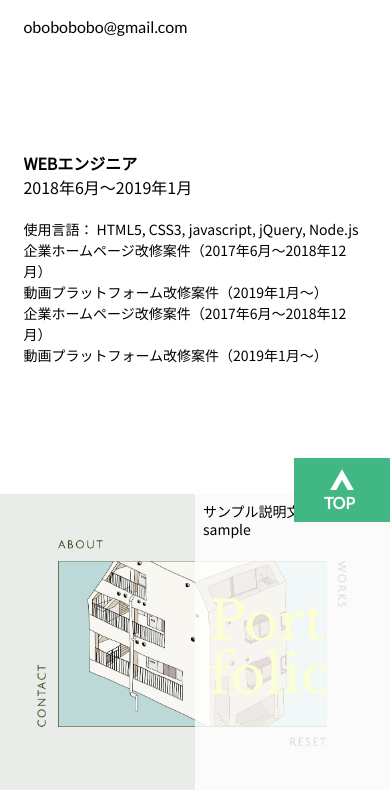
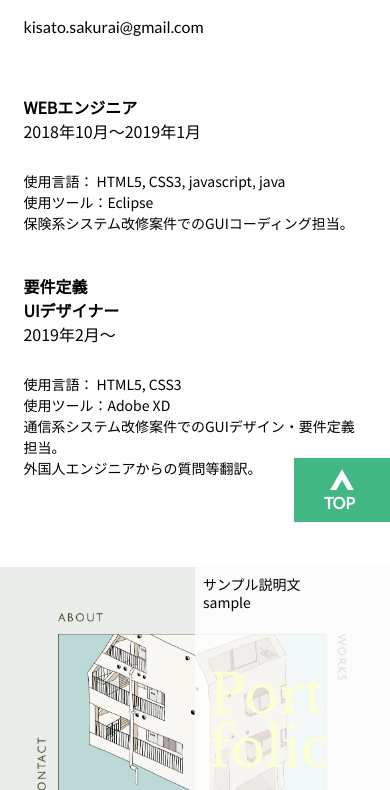
Before and after one commit to toriksy/portfolio-gallery, a website: page docs/index.html in a window 390 px wide. Shown: the part 298-1088 px from the top of the page. Drawn offline with nearby package versions, Linux system fonts and the light colour scheme; some packages are replaced by stand-ins of ours; a script that the page names is missing.

Commit message:
layout, history

```diff
--- a/docs/index.html
+++ b/docs/index.html
@@ -4,7 +4,7 @@
     <meta charset="UTF-8" />
     <meta name="viewport" content="width=device-width, initial-scale=1.0" />
     <meta http-equiv="X-UA-Compatible" content="ie=edge" />
-    <title>XXX's Portfolio</title>
+    <title>Kisato's Portfolio</title>
     <link rel="stylesheet" href="css/styles.css" />
   </head>
   <body>
@@ -19,20 +19,31 @@
       </div>
       <div class="l-header-grid u-border" id="header">
         <div class="l-header-profile-box p-h-profile-box">
-          <div class="p-h-english-name"><p>Tanaka Tanaka</p></div>
-          <div class="p-h-japanese-name"><span>田中 田中</span></div>
-          <div class="p-h-email"><span>obobobobo@gmail.com</span></div>
+          <div class="p-h-english-name"><p>Sakurai Kisato</p></div>
+          <div class="p-h-japanese-name"><span>櫻井 樹里</span></div>
+          <div class="p-h-email"><span>kisato.sakurai@gmail.com</span></div>
           <div class="p-h-history-wrapper">
-            <div class="p-h-history-title u-pdg-64-btm">
+            <div class="p-h-history-title u-pdg-32-btm">
               <h3>WEBエンジニア</h3>
-              <h4>2018年6月～2019年1月</h4>
+              <h4>2018年10月～2019年1月</h4>
             </div>
             <div class="p-h-history-detail">
-              使用言語： HTML5, CSS3, javascript, jQuery, Node.js<br />
-              企業ホームページ改修案件（2017年6月～2018年12月）<br />
-              動画プラットフォーム改修案件（2019年1月～）<br />
-              企業ホームページ改修案件（2017年6月～2018年12月）<br />
-              動画プラットフォーム改修案件（2019年1月～）<br />
+              使用言語： HTML5, CSS3, javascript, java<br />
+              使用ツール：Eclipse<br />
+              保険系システム改修案件でのGUIコーディング担当。<br />
+            </div>
+          </div>
+          <div class="p-h-history-wrapper">
+            <div class="p-h-history-title u-pdg-32-btm">
+              <h3>要件定義</h3>
+              <h3>UIデザイナー</h3>
+              <h4>2019年2月～</h4>
+            </div>
+            <div class="p-h-history-detail">
+              使用言語： HTML5, CSS3<br />
+              使用ツール：Adobe XD<br />
+              通信系システム改修案件でのGUIデザイン・要件定義担当。<br />
+              外国人エンジニアからの質問等翻訳。<br />
             </div>
           </div>
           <div class="p-h-history"></div>
@@ -94,7 +105,7 @@
       </div>
     </div>
 
-    <script src="https://cdn.jsdelivr.net/npm/vue@2.5.16/dist/vue.js"></script>
+    <script src="https://cdn.jsdelivr.net/npm/vue@2.5.22/dist/vue.js"></script>
     <script src="https://cdn.jsdelivr.net/npm/smooth-scroll@12.1.5"></script>
 
     <script src="js/scroll.js"></script>
--- a/docs/scss/layouts.scss
+++ b/docs/scss/layouts.scss
@@ -15,6 +15,7 @@
   height: 40vw;
   max-width: 2000px;
   max-height: 800px;
+  min-height: 500px;
   margin: 0 auto;
   display: grid;
   grid-auto-rows: 50% 50%;
--- a/docs/scss/projects.scss
+++ b/docs/scss/projects.scss
@@ -40,7 +40,7 @@ header profile area
 
 .p-h-english-name {
   font-family: $lato;
-  font-size: 96px;
+  font-size: 48px;
   line-height: 1.2em;
   margin: 1vw auto 8px -3px;
   color: $black;
@@ -48,7 +48,7 @@ header profile area
 
 .p-h-japanese-name {
   font-family: $notoSans;
-  font-size: 36px;
+  font-size: 32px;
   font-weight: 100;
   color: $black;
   margin-bottom: 32px;
@@ -56,10 +56,10 @@ header profile area
 
 .p-h-email {
   font-family: $lato;
-  font-size: 36px;
+  font-size: 24px;
   font-weight: 100;
   color: $black;
-  margin-bottom: 96px;
+  margin-bottom: 64px;
 }
 
 .p-h-history-wrapper {
@@ -67,15 +67,16 @@ header profile area
 }
 
 .p-h-history-title {
+  width: 160px;
   font-family: $notoSans;
   color: $black;
   h3 {
-    font-size: 24px;
+    font-size: 20px;
     font-weight: 900;
     margin: 4px auto 16px;
   }
   h4 {
-    font-size: 16px;
+    font-size: 14px;
     margin-bottom: 32px;
   }
 }
@@ -233,13 +234,15 @@ Media query
   }
 
   .p-h-history-title {
+    min-width: 800px;
+    margin-bottom: -32px;
     h3 {
       font-size: 16px;
       font-weight: 900;
       margin: 4px auto 8px;
     }
     h4 {
-      font-size: 16px;
+      font-size: 13px;
       margin-bottom: 16px;
     }
   }
@@ -312,15 +315,16 @@ Media query
 
   .p-h-email {
     font-size: 16px;
-    margin-bottom: 120px;
+    margin-bottom: 64px;
   }
 
   .p-h-history-wrapper {
     display: block;
-    padding-bottom: 48px;
   }
 
   .p-h-history-title {
+    min-width: 800px;
+    margin-bottom: -16px;
     h3 {
       font-size: 16px;
       font-weight: 900;
@@ -328,7 +332,6 @@ Media query
     }
     h4 {
       font-size: 16px;
-      margin-bottom: 16px;
     }
   }
 
@@ -336,10 +339,11 @@ Media query
     padding-left: 0;
     font-size: 14px;
     line-height: 1.5em;
-    padding-bottom: 80px;
+    padding-bottom: 40px;
   }
 
   .p-h-upper-box {
+    margin-top: 48px;
     border: none;
   }
 
--- a/docs/scss/utilities.scss
+++ b/docs/scss/utilities.scss
@@ -5,6 +5,10 @@
 .u-border-content {
   border-top: 4px solid #000;
   border-left: 4px solid #000;
+}
+
+.u-pdg-32-btm {
+  padding-bottom: 32px;
 }
 
 .u-pdg-64-btm {
```
Also changed, not shown: docs/css/styles.css.
